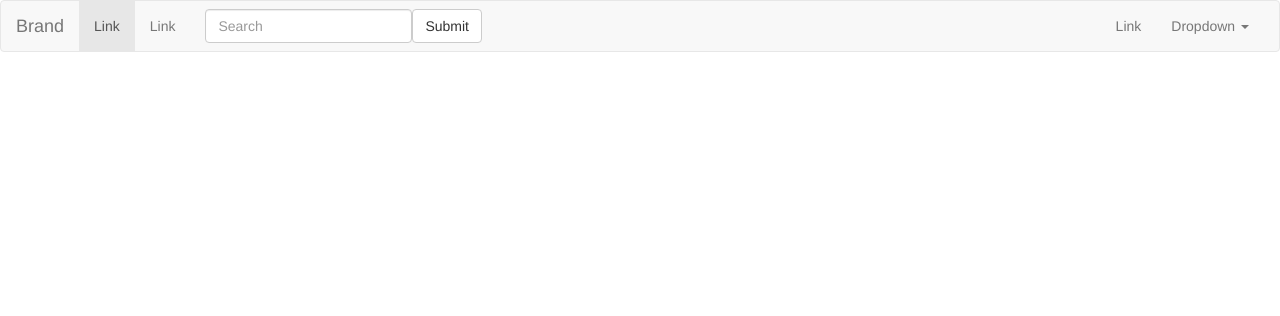
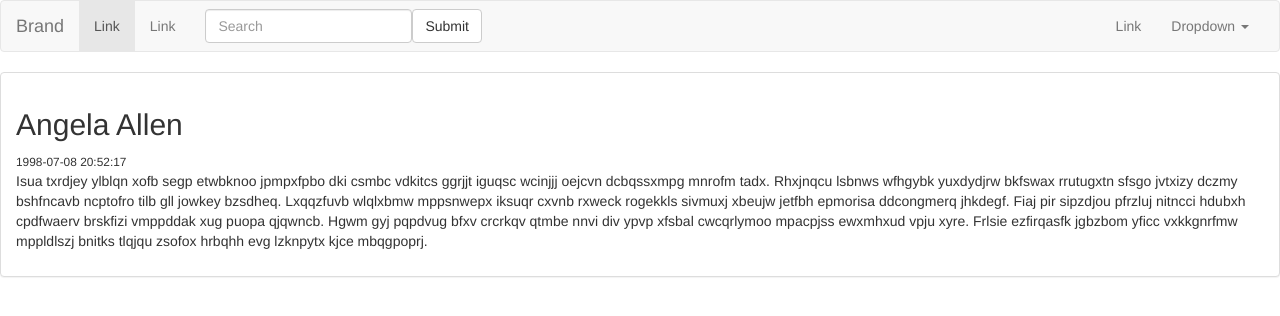
Before and after one commit to chang0022/learn-something, a Vue app in the folder learn-VueJS/: page /#/news/1 in a window 1280 px wide. Shown: the top 316 px of the page. Built offline with nearby package versions, Linux system fonts and the light colour scheme.

Commit message:
添加 mockjs

```diff
--- /dev/null
+++ b/learn-VueJS/src/api/mock/index.js
@@ -0,0 +1,10 @@
+/**
+ * Created by Neo on 2017/4/12.
+ */
+import Mock from 'mockjs'
+
+Mock.mock(/\/api\/news\/detail(\?newsId=\d+)?/, {
+  'title'     : '@name',
+  'pubtime': '@datetime',
+  'desc'    : '@paragraph'
+});
--- a/learn-VueJS/src/components/news-list.vue
+++ b/learn-VueJS/src/components/news-list.vue
@@ -3,7 +3,7 @@
     <div class="row">
       <div class="col-md-12" v-for="news in newsList">
         <h2>
-          <router-link :to="{name: 'newsDetail', params:{newsId: news.newsId}}">{{news.title}}</router-link>
+          <router-link :to="{name: 'newsDetail', params:{newsId: news.newsid}}">{{news.title}}</router-link>
           <small>{{news.pubtiem}}</small>
         </h2>
         <p>{{news.desc}}</p>
--- a/learn-VueJS/src/components/news/news-detail.vue
+++ b/learn-VueJS/src/components/news/news-detail.vue
@@ -1,17 +1,32 @@
 <template>
   <div class="news-detail">
     <div class="row">
-      <div class="page-header">
-        <h2>{{newsDetail.title}}</h2>
-        <h3></h3>
-        <small>{{newsDetail.pubtime}}</small>
-        <p>{{newsDetail.desc}}</p>
+      <div class="col-lg-12 col-md-12 col-sm-12">
+        <div class="panel panel-default">
+          <div  class="panel-body">
+            <h2>{{newsDetail.title}}</h2>
+            <small>{{newsDetail.pubtime}}</small>
+            <p>{{newsDetail.desc}}</p>
+          </div>
+        </div>
       </div>
     </div>
   </div>
 </template>
 <script>
   export default {
-
+    created() {
+      this.$http.get('/api/news/detail?newsId=' + this.$route.params.newsId)
+        .then(res => {
+          this.newsDetail = res.data;
+        }, res => {
+          console.log(res);
+        });
+    },
+    data() {
+      return {
+        newsDetail: []
+      }
+    }
   }
 </script>
--- a/learn-VueJS/src/main.js
+++ b/learn-VueJS/src/main.js
@@ -6,10 +6,12 @@ import router from './router'
 import axios from 'axios'
 import Vuex from 'vuex'
 
+import mock from './api/mock'
+
 Vue.config.productionTip = false
 
 Vue.use(Vuex)
-Vue.prototype.$http = axios;
+Vue.prototype.$http = axios
 
 /* eslint-disable no-new */
 new Vue({
--- a/learn-VueJS/src/router/index.js
+++ b/learn-VueJS/src/router/index.js
@@ -2,6 +2,7 @@ import Vue from 'vue'
 import Router from 'vue-router'
 import Login from '@/components/user-login'
 import News from '@/components/news-list'
+import newsDetail from '@/components/news/news-detail'
 
 Vue.use(Router)
 
@@ -16,6 +17,11 @@ export default new Router({
       path: '/news',
       name: 'News',
       component: News
+    },
+    {
+      path: '/news/:newsId',
+      name: 'newsDetail',
+      component: newsDetail
     }
   ]
 })
```
